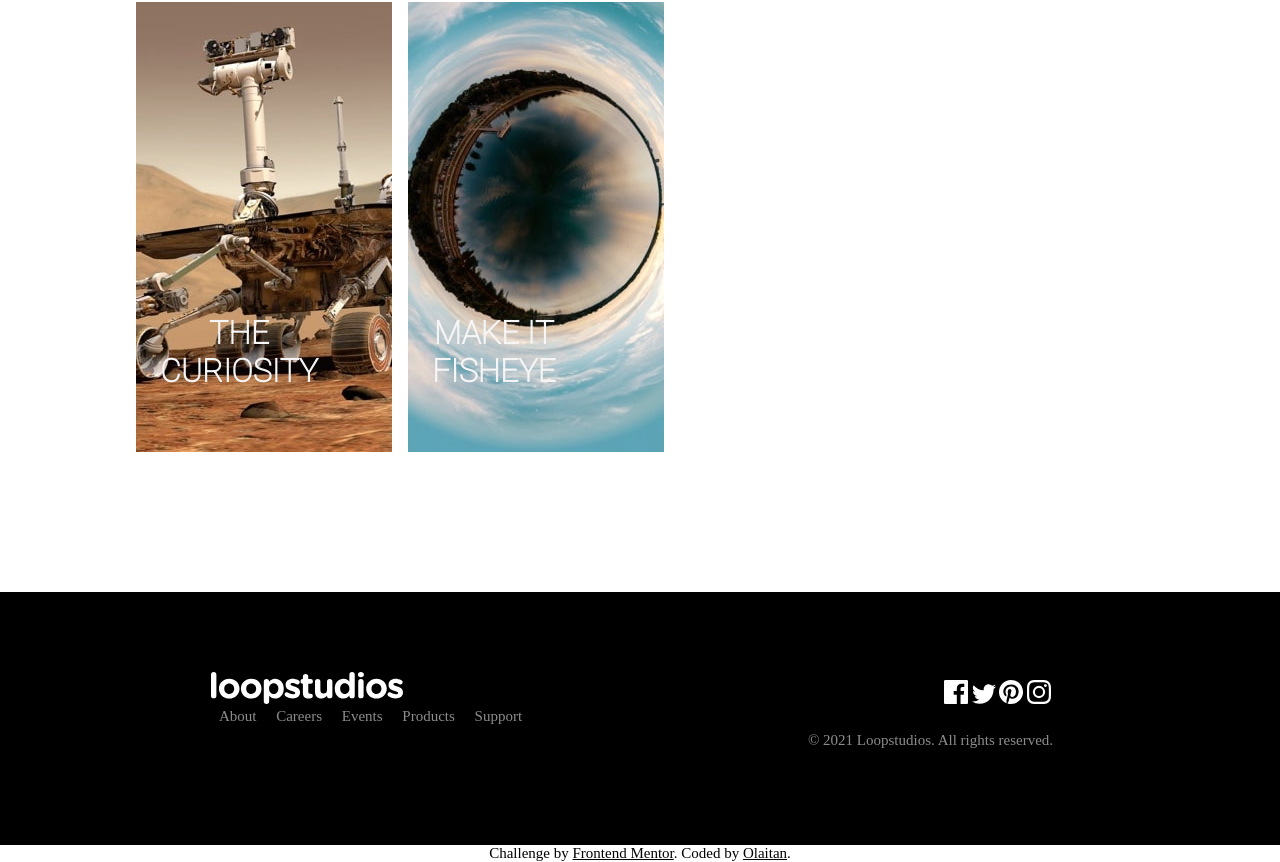
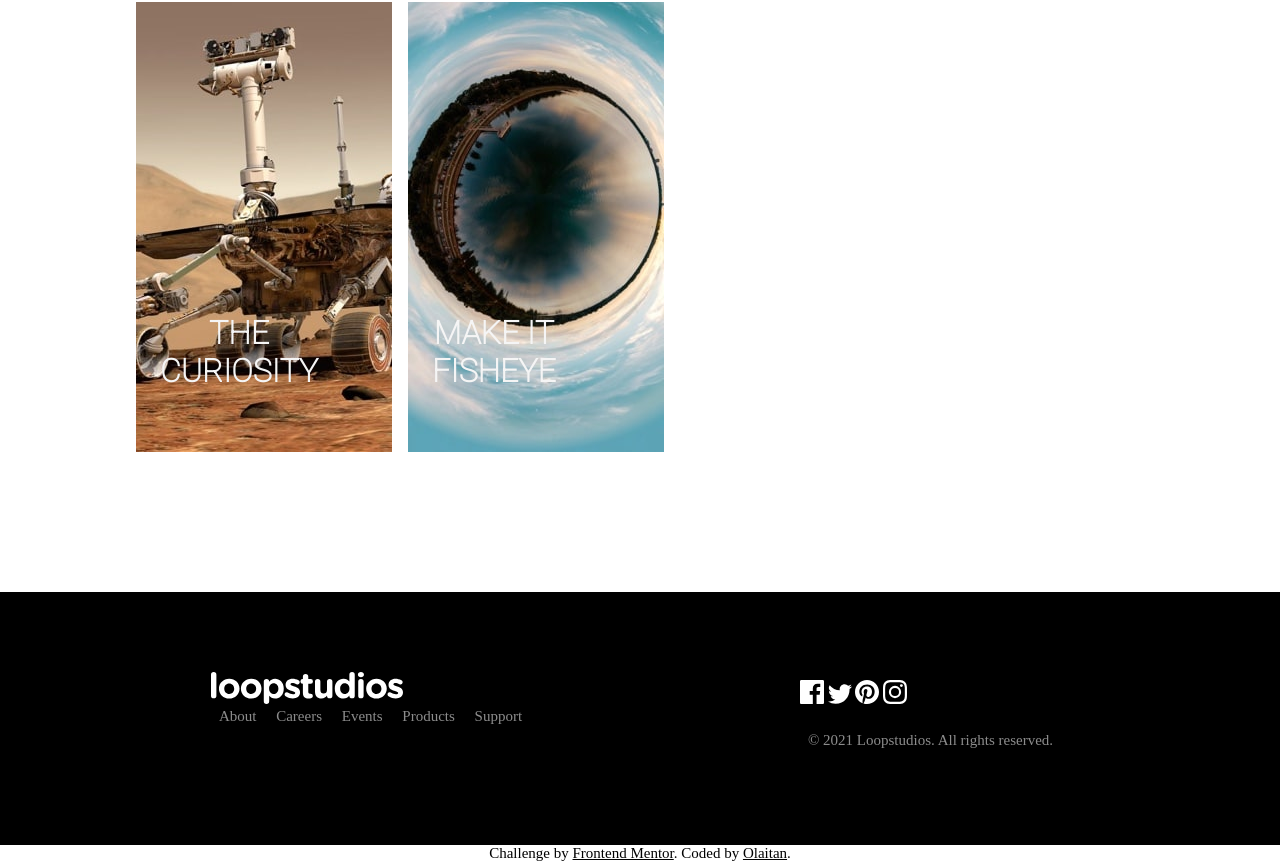
Before and after one commit to Olaitan01/loopstudios, a plain HTML site: page index.html in a window 1280 px wide. Shown: the part 2433-3295 px from the top of the page. Drawn offline with Linux system fonts and the light colour scheme.

Commit message:
Update index.css

```diff
--- a/index.css
+++ b/index.css
@@ -175,7 +175,7 @@ body{
 .footer .images{
     margin-left: 9rem;
     cursor: pointer;
-    padding:0.5rem;
+    margin:0.5rem;
 }
 .attribution, .attribution a{
     text-align: center;
```
